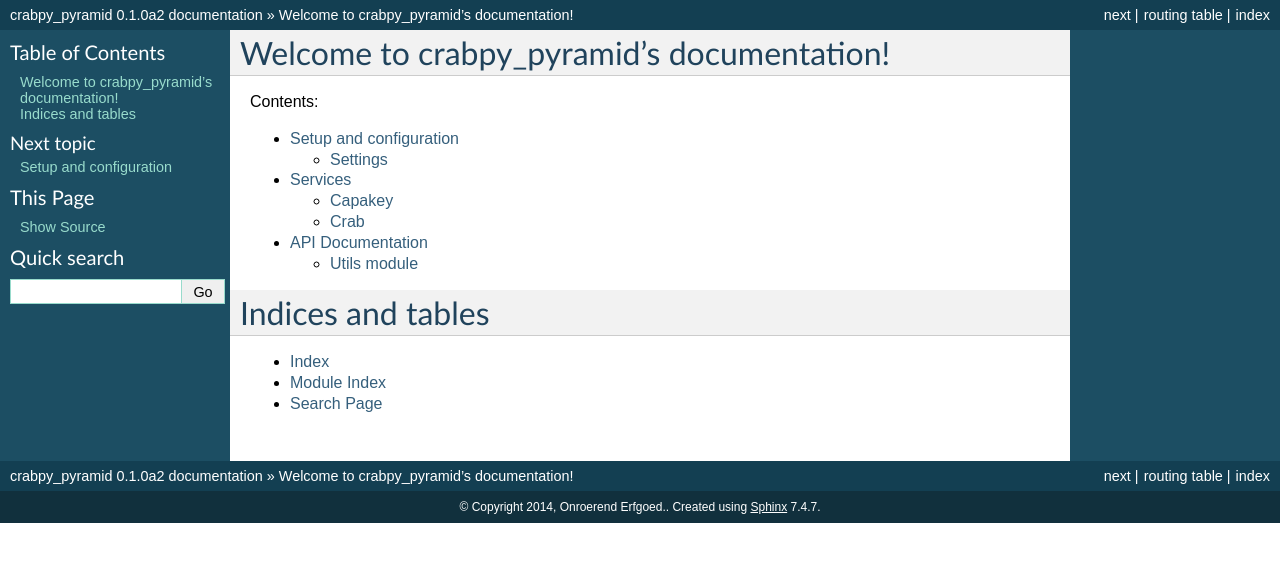
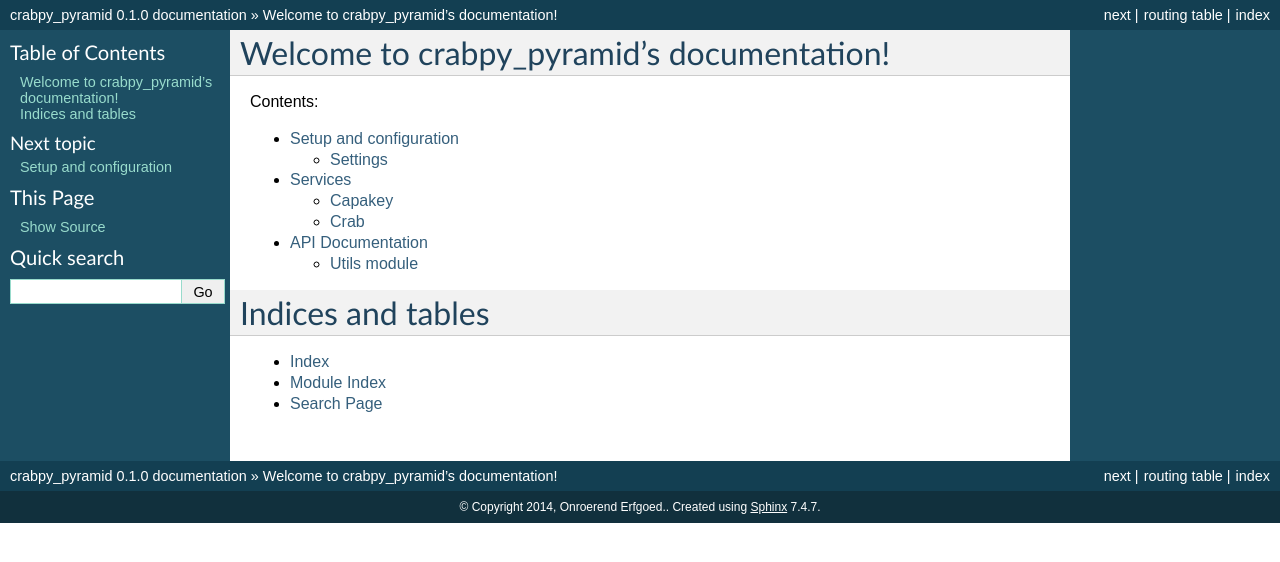
Before and after one commit to OnroerendErfgoed/crabpy_pyramid, a Sphinx documentation site: the page built from docs/source/index.rst, in a window 1280 px wide. Shown: the top 562 px of the page. Built offline with Sphinx 7.4.7, drawn with Linux system fonts in a browser that asks for light colours.

Commit message:
Update versions.

```diff
--- a/docs/source/conf.py
+++ b/docs/source/conf.py
@@ -60,7 +60,7 @@
 # The short X.Y version.
 version = '0.1'
 # The full version, including alpha/beta/rc tags.
-release = '0.1.0a2'
+release = '0.1.0'
 
 # The language for content autogenerated by Sphinx. Refer to documentation
 # for a list of supported languages.
--- a/setup.py
+++ b/setup.py
@@ -20,14 +20,13 @@
 testing_extras = tests_requires + []
 
 setup(name='crabpy_pyramid',
-      version='0.1.0a2',
+      version='0.1.0',
       description='crabpy_pyramid',
       long_description=README + '\n\n' + CHANGES,
       classifiers=[
         "Development Status :: 3 - Alpha",
         "Programming Language :: Python",
         'Programming Language :: Python :: 2.7',
-        'Programming Language :: Python :: 3.2',
         'Programming Language :: Python :: 3.3',
         'Programming Language :: Python :: 3.4',
         "Framework :: Pyramid",
```
